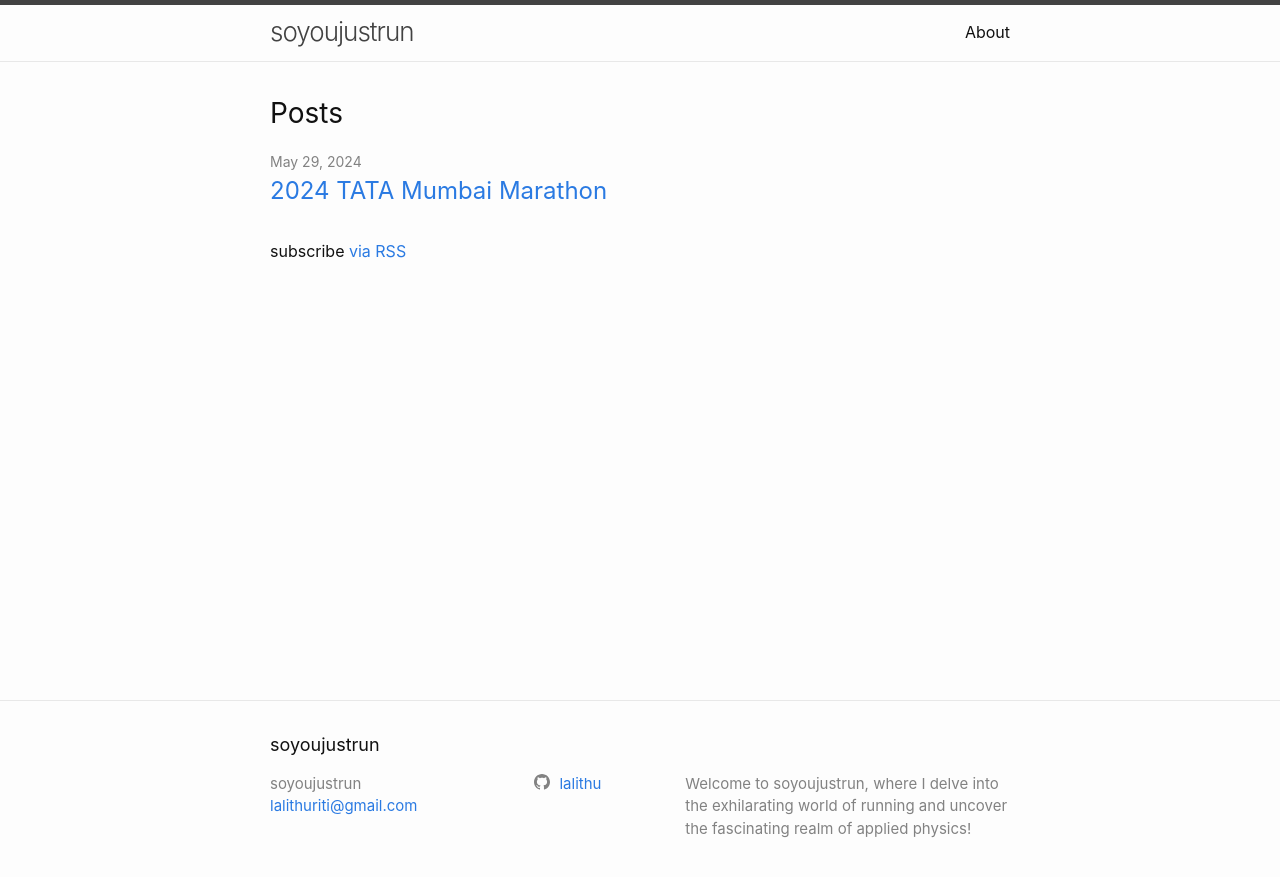
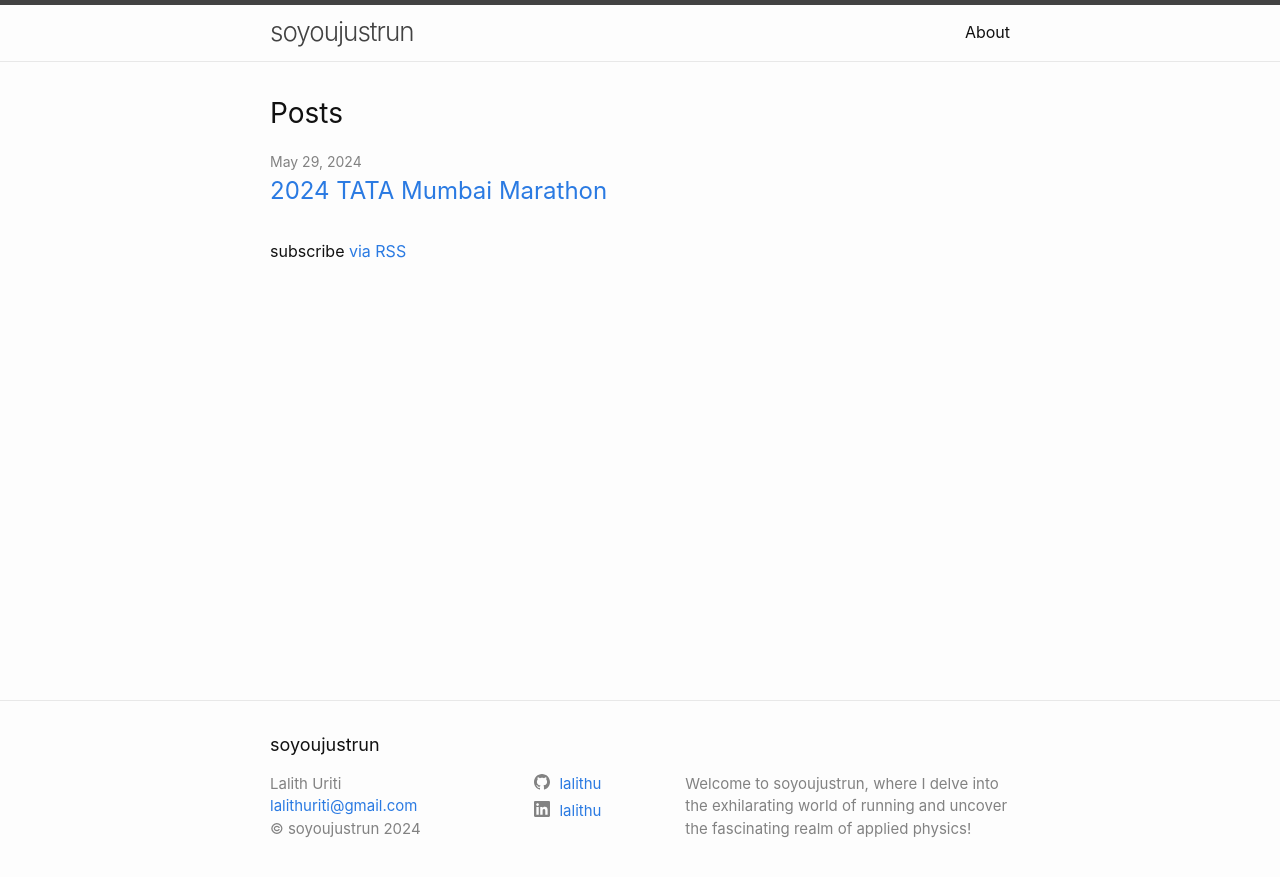
Before and after one commit to lalithu/so-you-just-run, a Jekyll site: the page built from index.markdown, in a window 1280 px wide. Shown: the top 877 px of the page. Built offline with Jekyll 4.4.1, drawn with Linux system fonts in a browser that asks for light colours.

Commit message:
Footer editing

```diff
--- a/_config.yml
+++ b/_config.yml
@@ -28,6 +28,14 @@ baseurl: "/so-you-just-run" # the subpath of your site, e.g. /blog
 url: "https://lalithu.github.io" # the base hostname & protocol for your site, e.g. http://example.com
 # twitter_username: jekyllrb
 github_username: lalithu
+linkedin_username: lalithu
+
+# Custom fields below
+# Author field, default for footer and posts
+author: Lalith Uriti
+
+# Copyright field
+copyright: "soyoujustrun"
 
 # Build settings
 # Ported over to regular theme from gem-based theme minima
--- a/_includes/footer.html
+++ b/_includes/footer.html
@@ -1,5 +1,5 @@
 <footer class="site-footer h-card">
-  <data class="u-url" href="{{ "/" | relative_url }}"></data>
+  <data class="u-url" href="{{ " /" | relative_url }}"></data>
 
   <div class="wrapper">
 
@@ -18,6 +18,9 @@
           {%- if site.email -%}
           <li><a class="u-email" href="mailto:{{ site.email }}">{{ site.email }}</a></li>
           {%- endif -%}
+          {%- if site.copyright -%}
+          <li>&copy; {{ site.copyright }} {{ 'now' | date: "%Y" }}</li>
+          {%- endif -%}
         </ul>
       </div>
 
```
Lines whose indentation alone changed are shown as unchanged.
